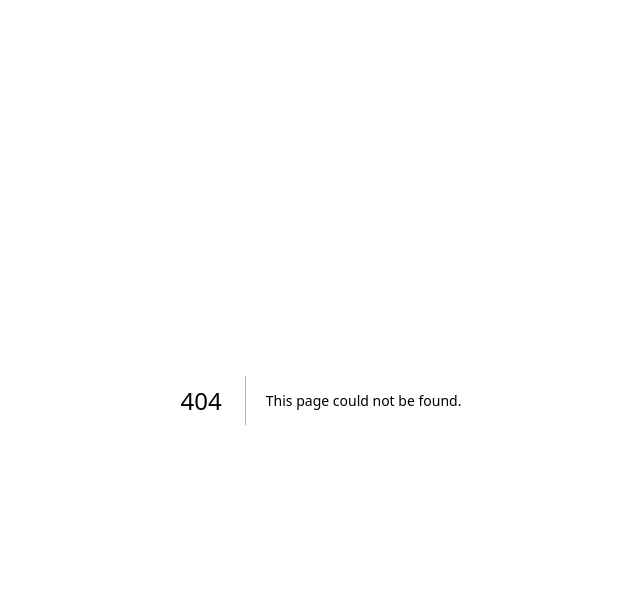
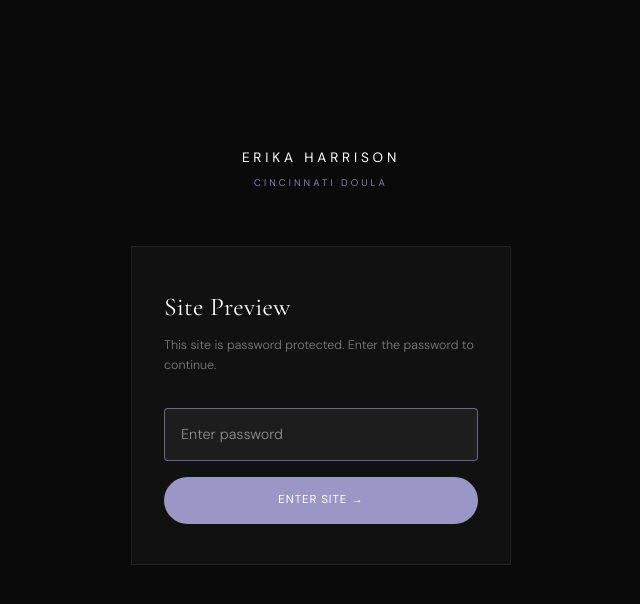
Before and after one commit to LVRD4/cincy-doula, a Next.js app: page /login in a window 1280 px wide. Before the commit this address had no page. Shown: the top 604 px of the page, without its empty margins (319-959 px from the left). Built offline with nearby package versions, Linux system fonts and the light colour scheme.

Commit message:
addede passowrd

```diff
--- /dev/null
+++ b/src/app/api/auth/route.ts
@@ -0,0 +1,24 @@
+import { NextRequest, NextResponse } from "next/server";
+
+const PASSWORD = "Doula987";
+
+export async function POST(request: NextRequest) {
+  const { password, from } = await request.json();
+
+  if (password !== PASSWORD) {
+    return NextResponse.json({ error: "Incorrect password" }, { status: 401 });
+  }
+
+  const redirect = from && from !== "/login" ? from : "/";
+  const response = NextResponse.json({ ok: true, redirect });
+
+  response.cookies.set("site_auth", "granted", {
+    httpOnly: true,
+    secure: process.env.NODE_ENV === "production",
+    sameSite: "lax",
+    maxAge: 60 * 60 * 24 * 7, // 7 days
+    path: "/",
+  });
+
+  return response;
+}
--- /dev/null
+++ b/src/app/login/page.tsx
@@ -0,0 +1,203 @@
+"use client";
+
+import { useState, Suspense } from "react";
+import { useRouter, useSearchParams } from "next/navigation";
+
+function LoginForm() {
+  const router = useRouter();
+  const searchParams = useSearchParams();
+  const from = searchParams.get("from") || "/";
+
+  const [password, setPassword] = useState("");
+  const [error, setError] = useState("");
+  const [loading, setLoading] = useState(false);
+
+  async function handleSubmit(e: React.FormEvent) {
+    e.preventDefault();
+    setError("");
+    setLoading(true);
+
+    try {
+      const res = await fetch("/api/auth", {
+        method: "POST",
+        headers: { "Content-Type": "application/json" },
+        body: JSON.stringify({ password, from }),
+      });
+
+      if (res.ok) {
+        const data = await res.json();
+        router.push(data.redirect);
+        router.refresh();
+      } else {
+        setError("Incorrect password. Please try again.");
+        setLoading(false);
+      }
+    } catch {
+      setError("Something went wrong. Please try again.");
+      setLoading(false);
+    }
+  }
+
+  return (
+    <div
+      style={{
+        minHeight: "100svh",
+        backgroundColor: "#0a0a0a",
+        display: "flex",
+        flexDirection: "column",
+        alignItems: "center",
+        justifyContent: "center",
+        padding: "40px 28px",
+      }}
+    >
+      {/* Logo */}
+      <div style={{ textAlign: "center", marginBottom: "56px" }}>
+        <div
+          style={{
+            fontFamily: "'DM Sans', sans-serif",
+            fontSize: "0.85rem",
+            fontWeight: 400,
+            letterSpacing: "0.28em",
+            textTransform: "uppercase",
+            color: "#fff",
+            marginBottom: "6px",
+          }}
+        >
+          Erika Harrison
+        </div>
+        <div
+          style={{
+            fontFamily: "'DM Sans', sans-serif",
+            fontSize: "0.6rem",
+            fontWeight: 300,
+            letterSpacing: "0.32em",
+            textTransform: "uppercase",
+            color: "#9b97c4",
+          }}
+        >
+          Cincinnati Doula
+        </div>
+      </div>
+
+      {/* Card */}
+      <div
+        style={{
+          width: "100%",
+          maxWidth: "380px",
+          backgroundColor: "#111",
+          border: "1px solid rgba(255,255,255,0.07)",
+          padding: "40px 32px",
+        }}
+      >
+        <h1
+          style={{
+            fontFamily: "'Cormorant Garamond', serif",
+            fontSize: "1.6rem",
+            fontWeight: 400,
+            color: "#fff",
+            marginBottom: "8px",
+            letterSpacing: "0.01em",
+          }}
+        >
+          Site Preview
+        </h1>
+        <p
+          style={{
+            fontFamily: "'DM Sans', sans-serif",
+            fontSize: "0.78rem",
+            fontWeight: 300,
+            color: "rgba(255,255,255,0.45)",
+            marginBottom: "32px",
+            lineHeight: 1.6,
+          }}
+        >
+          This site is password protected. Enter the password to continue.
+        </p>
+
+        <form onSubmit={handleSubmit}>
+          <div style={{ marginBottom: "16px" }}>
+            <input
+              type="password"
+              value={password}
+              onChange={(e) => setPassword(e.target.value)}
+              placeholder="Enter password"
+              autoFocus
+              required
+              style={{
+                width: "100%",
+                backgroundColor: "rgba(255,255,255,0.05)",
+                border: error
+                  ? "1px solid rgba(200,100,100,0.6)"
+                  : "1px solid rgba(255,255,255,0.1)",
+                color: "#fff",
+                fontFamily: "'DM Sans', sans-serif",
+                fontSize: "0.9rem",
+                fontWeight: 300,
+                padding: "14px 16px",
+                outline: "none",
+                borderRadius: "4px",
+                transition: "border-color 0.2s",
+                boxSizing: "border-box",
+              }}
+              onFocus={(e) => {
+                e.target.style.borderColor = "rgba(155,151,196,0.6)";
+              }}
+              onBlur={(e) => {
+                e.target.style.borderColor = error
+                  ? "rgba(200,100,100,0.6)"
+                  : "rgba(255,255,255,0.1)";
+              }}
+            />
+          </div>
+
+          {error && (
+            <p
+              style={{
+                fontFamily: "'DM Sans', sans-serif",
+                fontSize: "0.72rem",
+                fontWeight: 300,
+                color: "rgba(220,120,120,0.9)",
+                marginBottom: "16px",
+              }}
+            >
+              {error}
+            </p>
+          )}
+
+          <button
+            type="submit"
+            disabled={loading}
+            className="btn-periwinkle"
+            style={{
+              width: "100%",
+              justifyContent: "center",
+              opacity: loading ? 0.7 : 1,
+              cursor: loading ? "not-allowed" : "pointer",
+              fontSize: "0.72rem",
+            }}
+          >
+            {loading ? "Verifying..." : "Enter Site →"}
+          </button>
+        </form>
+      </div>
+
+      {/* Subtle divider */}
+      <div
+        style={{
+          marginTop: "48px",
+          width: "1px",
+          height: "40px",
+          backgroundColor: "rgba(255,255,255,0.08)",
+        }}
+      />
+    </div>
+  );
+}
+
+export default function LoginPage() {
+  return (
+    <Suspense>
+      <LoginForm />
+    </Suspense>
+  );
+}
--- /dev/null
+++ b/src/middleware.ts
@@ -0,0 +1,35 @@
+import { NextResponse } from "next/server";
+import type { NextRequest } from "next/server";
+
+const PUBLIC_PATHS = ["/login", "/api/auth"];
+
+export function middleware(request: NextRequest) {
+  const { pathname } = request.nextUrl;
+
+  // Allow login page and auth API through
+  if (PUBLIC_PATHS.some((p) => pathname.startsWith(p))) {
+    return NextResponse.next();
+  }
+
+  // Allow static assets through
+  if (
+    pathname.startsWith("/_next") ||
+    pathname.startsWith("/favicon") ||
+    pathname.match(/\.(png|jpe?g|svg|ico|webp|woff2?)$/)
+  ) {
+    return NextResponse.next();
+  }
+
+  const auth = request.cookies.get("site_auth");
+  if (auth?.value === "granted") {
+    return NextResponse.next();
+  }
+
+  const loginUrl = new URL("/login", request.url);
+  loginUrl.searchParams.set("from", pathname);
+  return NextResponse.redirect(loginUrl);
+}
+
+export const config = {
+  matcher: ["/((?!_next/static|_next/image).*)"],
+};
```
